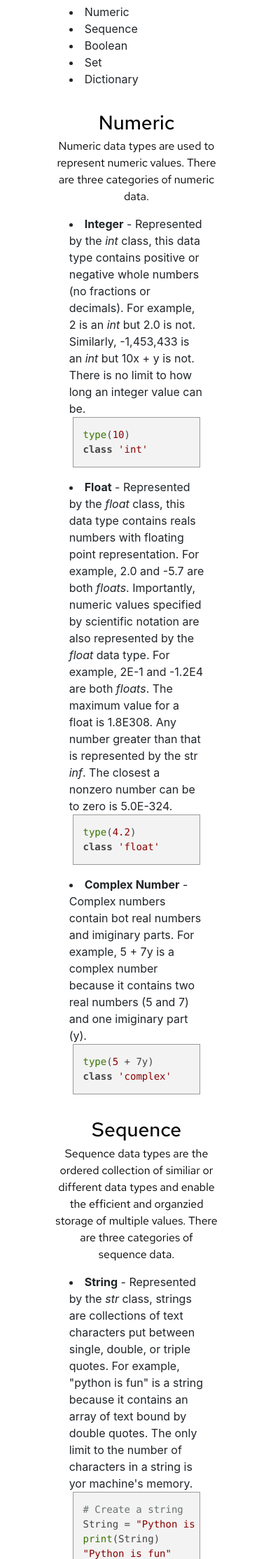
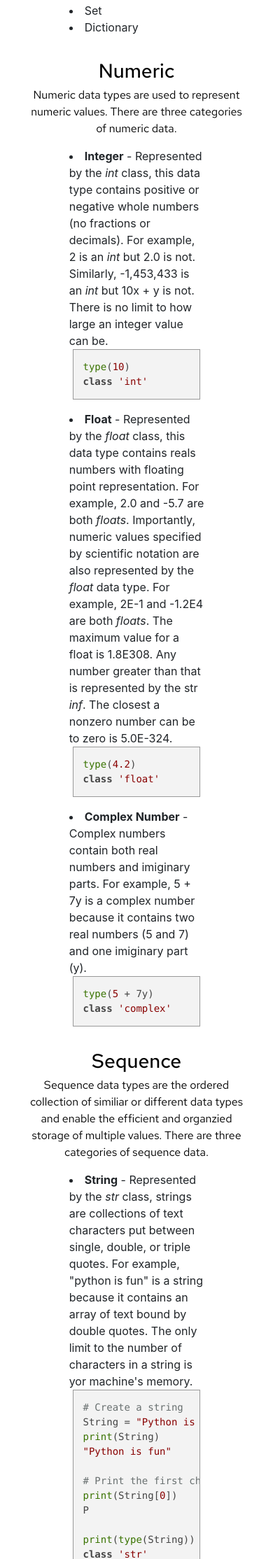
Before and after one commit to tmwileman/thomaswileman, a Flask app: page /data_types in a window 390 px wide. Shown: the part 654-2882 px from the top of the page at 70% size. Run offline with Flask 2, Linux system fonts and the light colour scheme; some libraries are stand-ins or nearby versions.

Commit message:
corrected syntax errors and adjusted mobile view

```diff
--- a/static/stylesheets/main.css
+++ b/static/stylesheets/main.css
@@ -154,7 +154,7 @@
   background-color: #eee;
   border: 1px solid #999;
   display: block;
-  width: 50%;
+  width: 60%;
   margin: auto;
 }
 
@@ -338,6 +338,19 @@
     padding-top: 2%;
   }
 
+  p.notes {
+    background-color: white;
+    color: #000000;
+    font-family: 'Red Hat Text', sans-serif;
+    font-size: 100%;
+    font-weight: 300;
+    text-align: center;
+    padding-top: 5px;
+    padding-bottom: 5px;
+    width: 80%;
+    margin: auto;
+    }
+
   .float-container {
     padding: 10px;
     width: 95%;
--- a/templates/data_types.html
+++ b/templates/data_types.html
@@ -2,7 +2,7 @@
 
 {% block body %}
 <h2 class="notes">Python Data Types</h2>
-<img src="../static/data_types.png" class="center" style="width: 50%">
+<img src="../static/data_types.png" class="center" style="width: 60%">
 
 <p class="notes">
     Everything in python is an object and each of those objects can be categorized as a particular class of data. Each class of data can be transformed by a unique set of operations. Knowing what class of data your working with and what functions can be used to transform the data are key to python proficiency. Many bugs or errors can be avoided by using the right data type and appropriate functions. Python data types can be broken down into five categories:
@@ -23,20 +23,23 @@
 <div class="note-container">
     <ul>
         <li>
-            <strong>Integer</strong> - Represented by the <i>int</i> class, this data type contains positive or negative whole numbers (no fractions or decimals). For example, 2 is an <i>int</i> but 2.0 is not. Similarly, -1,453,433 is an <i>int</i> but 10x + y is not. There is no limit to how long an integer value can be.
+            <strong>Integer</strong> - Represented by the <i>int</i> class, this data type contains positive or negative whole numbers (no fractions or decimals). For example, 2 is an <i>int</i> but 2.0 is not. Similarly, -1,453,433 is an <i>int</i> but 10x + y is not. There is no limit to how large an integer value can be.
         </li>
         <pre><code class="python">type(10)
-class 'int'</code></pre>
+class 'int'
+</code></pre>
         <li>
             <strong>Float</strong> - Represented by the <i>float</i> class, this data type contains reals numbers with floating point representation. For example, 2.0 and -5.7 are both <i>floats</i>. Importantly, numeric values specified by scientific notation are also represented by the <i>float</i> data type. For example, 2E-1 and -1.2E4 are both <i>floats</i>. The maximum value for a float is 1.8E308. Any number greater than that is represented by the str <i>inf</i>. The closest a nonzero number can be to zero is 5.0E-324.
         </li>
         <pre><code class="python">type(4.2)
-class 'float'</code></pre>
+class 'float'
+</code></pre>
         <li>
-            <strong>Complex Number</strong> - Complex numbers contain bot real numbers and imiginary parts. For example, 5 + 7y is a complex number because it contains two real numbers (5 and 7) and one imiginary part (y).
+            <strong>Complex Number</strong> - Complex numbers contain both real numbers and imiginary parts. For example, 5 + 7y is a complex number because it contains two real numbers (5 and 7) and one imiginary part (y).
         </li>
         <pre><code class="python">type(5 + 7y)
-class 'complex'</code></pre>
+class 'complex'
+</code></pre>
     </ul>
 </div>
 <h3 class="notes">Sequence</h3>
@@ -58,14 +61,14 @@
 P
 
 print(type(String))
-class 'str'</code></pre>
+class 'str'
+</code></pre>
         <li>
-            <strong>List</strong> - Lists are ordered collections of data placed between square brackets are represented by the <i>list</i> class. The data in a list does not need to be of the same type. For example, ["python", "is", "fun"] and ["one", 1, "two", 2] are both lists. An important characteristic of lists is that they're mutable (they can be changed).
+            <strong>List</strong> - Lists are ordered collections of data placed between square brackets and represented by the <i>list</i> class. The data in a list does not need to be of the same type. For example, ["python", "is", "fun"] and ["one", 1, "two", 2] are both lists. An important characteristic of lists is that they're mutable (they can be changed).
         </li>
         <pre><code class="python"># Create a List using multiple strings
 List = ["Python", "is", "fun"]
 print(List)
-"Python is fun"
 ["Python", "is", "fun"]
 
 # Extract a specific element from the list using the index number (lists are ordered)
@@ -73,17 +76,13 @@
 Python
 
 print(type(List))
-class 'List'</code></pre>
+class 'List'
+</code></pre>
         <li>
-            <strong>Tuple</strong> - Tuples, like lists, are ordered collections of data. However, unlike lists, tuples are immutable (they cannot be modified). Tuples are represented by the <i>tuple</i> class and contain any number of any datatype bound by curly brackets. {2, 1, 4} and {"python", "is", "fun"} are examples of tuples.
+            <strong>Tuple</strong> - Tuples, like lists, are ordered collections of data. However, unlike lists, tuples are immutable (they cannot be modified). Tuples are represented by the <i>tuple</i> class and contain any number of any datatypes bound by curly brackets. {2, 1, 4} and {"python", "is", "fun"} are examples of tuples.
         </li>
-        <pre><code class="python"># Create a Tuple using strings
-Tuple = ('Python' 'is' 'fun')
-print(Tuple)
-('Python' 'is' 'fun')
-
-# Create a Tuple using a list
-List = ['Python' 'is' 'fun']
+        <pre><code class="python"># Create a Tuple using a list
+List = ['Python', 'is', 'fun']
 Tuple = tuple(List)
 print(Tuple)
 ('Python' 'is' 'fun')
```
